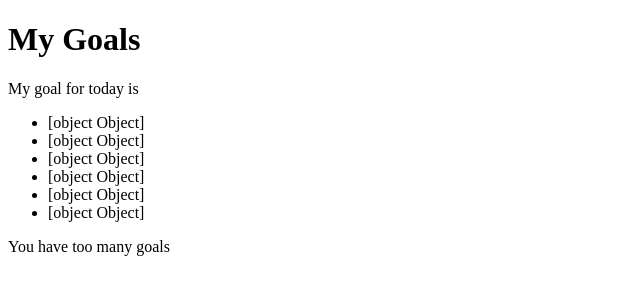
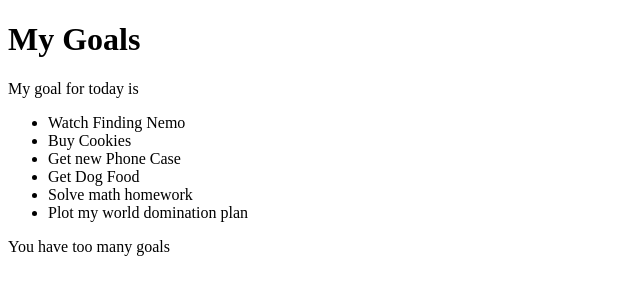
Before and after one commit to MrazTevin/GoalTrack, an Angular app: page / in a window 1280 px wide. Shown: the top 300 px of the page, without its empty margins (0-640 px from the left). Built offline with nearby package versions, Linux system fonts and the light colour scheme.

Commit message:
added the name to the interpolated brackets to correct the error

```diff
--- a/src/app/app.component.html
+++ b/src/app/app.component.html
@@ -1,6 +1,6 @@
 <h1>My Goals</h1>
 <p>My goal for today is {{goal}}
   <ul>
-    <li *ngFor='let goal of goals'>{{goal}}</li>
+    <li *ngFor='let goal of goals'>{{goal.name}}</li>
   </ul>
   <p *ngIf='goals.length>5'>You have too many goals</p>
```
